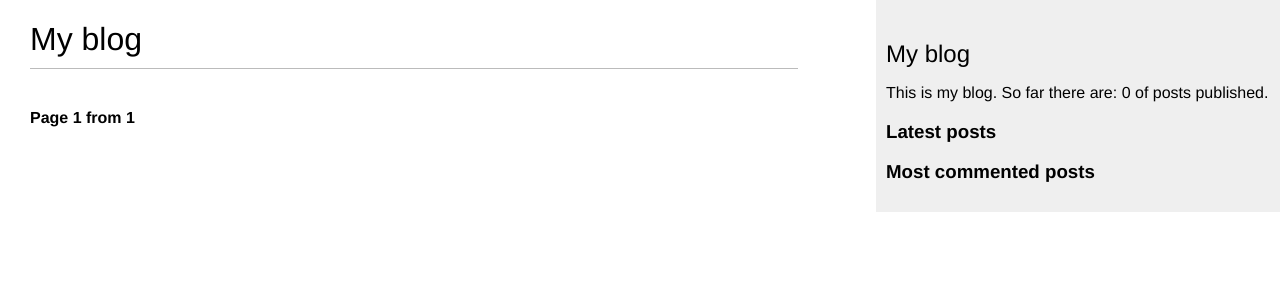
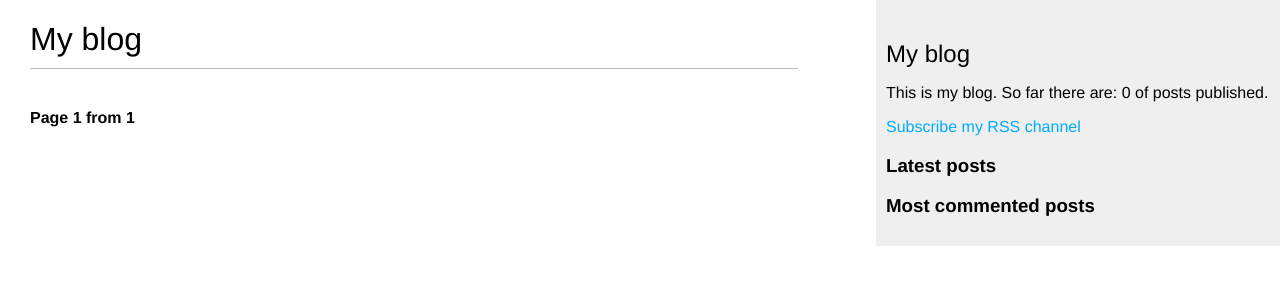
Before and after one commit to BlooAM/d4o-blog, a Django app: page /blog/ in a window 1280 px wide. Shown: the top 300 px of the page. Run offline with Django 4.2, Linux system fonts and the light colour scheme; data that the repository does not hold is empty.

Commit message:
add link to RSS subscription

```diff
--- a/d4o_blog/blog/templates/blog/base.html
+++ b/d4o_blog/blog/templates/blog/base.html
@@ -17,6 +17,9 @@
             This is my blog.
             So far there are: {% total_posts %} of posts published.
         </p>
+        <p>
+            <a href="{% url "blog:post_feed" %}">Subscribe my RSS channel</a>
+        </p>
         <h3>Latest posts</h3>
         {% show_latest_posts 3 %}
         <h3>Most commented posts</h3>
```
